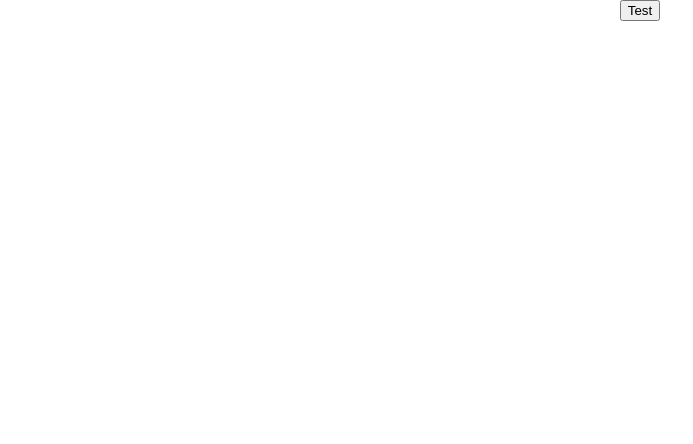
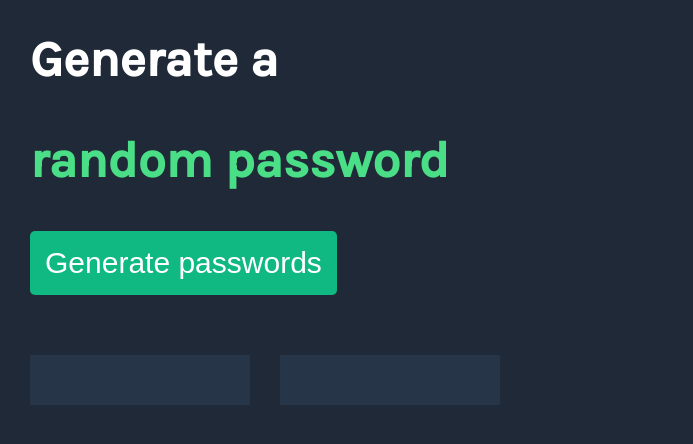
Before and after one commit to MetricOrder/password-generator, a plain HTML site: page index.html in a window 1280 px wide. Shown: the whole page, without its empty margins (0-693 px from the left). Drawn offline with Linux system fonts and the light colour scheme.

Commit message:
html text and css styles added

```diff
--- a/index.css
+++ b/index.css
@@ -1,6 +1,54 @@
 body {
-    margin: 0 auto;
+    font-family: 'Karla', sans-serif;
+    margin: 0;
+    background-color: #1F2937;
+    margin-left: 30px;
+    margin-top: 30px;
+}
+
+h1 {
+    font-size: 50px;
+    color: white;
+
+}
+
+h2 {
+    font-size: 50px;
+    color: #4ADF86;
+
+}
+
+button {
+    color: white;
+    background-color: #10B981;
+    font-size: 30px;
+    padding: 15px;
+    border-radius: 5px;
+    border: none;
+}
+
+.paragraphs {
+    display: flex;
+}
+
+p {
+    padding: 10px;
+    margin-right: 30px;
+    margin-top: 60px;
+    width: 200px;
+    height: 30px;
+    background-color: #273549;
+    color: #4ADF86;
+    font-size: 20px;
+    font-weight: bold;
     text-align: center;
+}
+
+#passOne {
 
 
 }
+
+#passTwo {
+
+}
--- a/index.html
+++ b/index.html
@@ -1,12 +1,18 @@
 <html>
     <head>
         <link rel="stylesheet" href="index.css">
+        <link rel="preconnect" href="https://fonts.googleapis.com">
+        <link rel="preconnect" href="https://fonts.gstatic.com" crossorigin>
+        <link href="https://fonts.googleapis.com/css2?family=Karla:wght@500&display=swap" rel="stylesheet">
     </head>
     <body>
-        <h1></h1>
-        <button onclick="generatePasswords()"> Test </button>
-        <p id="passOne"></p>
-        <p id="passTwo"></p>
+        <h1>Generate a</h1>
+        <h2>random password</h2>
+        <button onclick="generatePasswords()"> Generate passwords </button>
+        <div class="paragraphs">
+            <p id="passOne"></p>
+            <p id="passTwo"></p>
+        </div>
         <script src="index.js"></script>
     </body>
 </html>
--- a/index.js
+++ b/index.js
@@ -44,5 +44,5 @@ function generatePasswords(){
 
 // above works - but D.R.Y
 // create getRandom() function and have it generate random password
-// have let RandomPasswordOne = getRandom()
-// have let RandomPasswordTwo = getRandom()
+// have let RandomPasswordOne & RandomPasswordOne = getRandom()
+//
```
